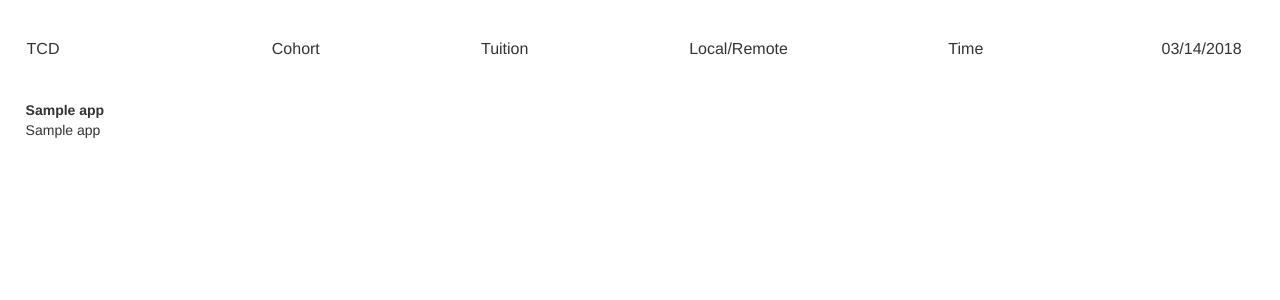
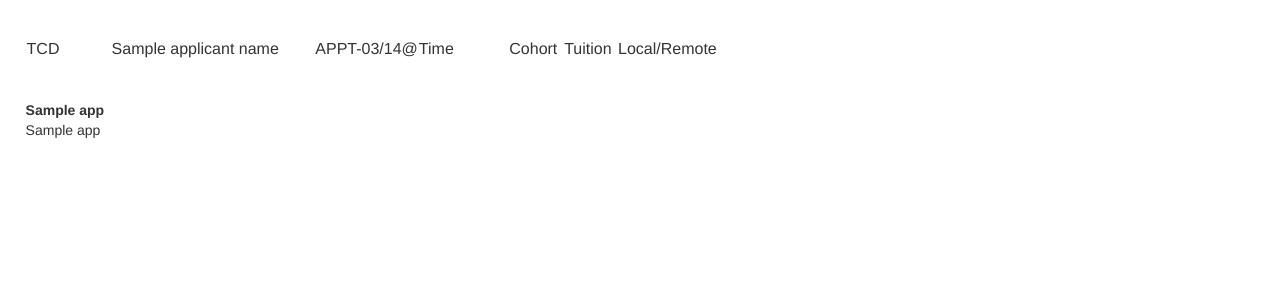
Before and after one commit to megducharme/HubSpot_Form_Translator, a Django app: template applications/templates/applications/show_single_application.html in a window 1280 px wide. Shown: the top 300 px of the page. Run offline with Django 3.2, Linux system fonts and the light colour scheme; the template is opened without the code that fills it: most values are stand-ins (such as "Sample title", 1, 10 or a date in 2020); some libraries are stand-ins or nearby versions.

Commit message:
updated date, styling and admin entry

```diff
--- a/applications/static/applications/main.js
+++ b/applications/static/applications/main.js
@@ -13,7 +13,7 @@ today = yyyy+'-'+mm+'-'+dd;
 document.getElementById("date").defaultValue = today
 
 
-let TCD = ["TCD", "TCD signed", "TCD sent"]
+let TCD = ["TCD", "TCD-signed", "TCD-sent"]
 for (var i=0;i<TCD.length;i++){
     $('<option/>').val(TCD[i]).html(TCD[i]).appendTo('#TCD');
  }
@@ -24,7 +24,7 @@ for (var i=0;i<cohort.length;i++){
  }
 
 
-let tuition = ["Tuition", "Opp", "Reg"]
+let tuition = ["Tuition", "OPP", "REG"]
 for (var i=0;i<tuition.length;i++){
     $('<option/>').val(tuition[i]).html(tuition[i]).appendTo('#tuition');
  }
@@ -35,7 +35,7 @@ for (var i=0;i<local.length;i++){
  }
 
 
-$('#date').html(mm + "/" + dd + "/" + yyyy)
+$('#date').html(mm + "/" + dd)
 
 let time = ["Time", "2:30pm", "3:30pm", "4:30pm", "8:00am"]
 for (var i=0;i<time.length;i++){
--- a/applications/static/applications/styles.css
+++ b/applications/static/applications/styles.css
@@ -30,16 +30,11 @@ form h1{
     margin:2%;
 }
 
-/* css grid attempt */
 .grid-applicant {
     margin:2%;
     padding-left: 20px;
     border-bottom: 1px solid #cecece;
     height: 100%;
-}
-
-.grid-container {
-
 }
 
 select {
@@ -53,8 +48,26 @@ select {
     cursor: pointer;
 }
 
+select option:first-child{
+    color: red;
+}
+
+.appt-details{
+    display:inherit;
+    margin-right:3%;
+}
+
 select:hover {
     opacity: .5;
+}
+
+.line{
+    display:inherit;
+    margin-right:3%;
+}
+
+.app-name{
+    margin-right:3%;
 }
 
 .name {
@@ -69,7 +82,6 @@ select:hover {
 
 .app-top {
     display: flex;
-    justify-content: space-between;
     margin: 3% 3% 3% 2%;
     font-size: 16px;
 }
--- a/applications/templates/applications/show_single_application.html
+++ b/applications/templates/applications/show_single_application.html
@@ -6,19 +6,23 @@
     <div>
         <select id="TCD"></select>
     </div>
-    <div>
-        <select id="cohort"></select>
+    <div class="app-name">
+        {{applicantName}}
     </div>
-    <div>
-        <select id="tuition"></select>
+    <div class="appt-details">
+        APPT-<div id="date"></div>@<select id="time"></select>
     </div>
-    <div>
-        <select id="local"></select>
+    <div class="line">
+        <div class="appt-details">
+            <select id="cohort"></select>
+        </div>
+        <div class="appt-details">
+            <select id="tuition"></select>
+        </div>
+        <div class="appt-details">
+            <select id="local"></select>
+        </div>
     </div>
-    <div>
-        <select id="time"></select>
-    </div>
-    <div id="date"></div>
 </div>
 
 {% for app in singleApp  %}
--- a/applications/views.py
+++ b/applications/views.py
@@ -72,4 +72,6 @@ def show_single_application(request, email):
                 answers = list(application.values())
                 singleApp.append(list(zip(questions, answers)))
 
-    return render(request, 'applications/show_single_application.html', {'singleApp': singleApp})
+        applicantName = singleApp[0][0][1] + " " + singleApp[0][1][1]
+
+    return render(request, 'applications/show_single_application.html', {'singleApp': singleApp, 'applicantName': applicantName})
```
